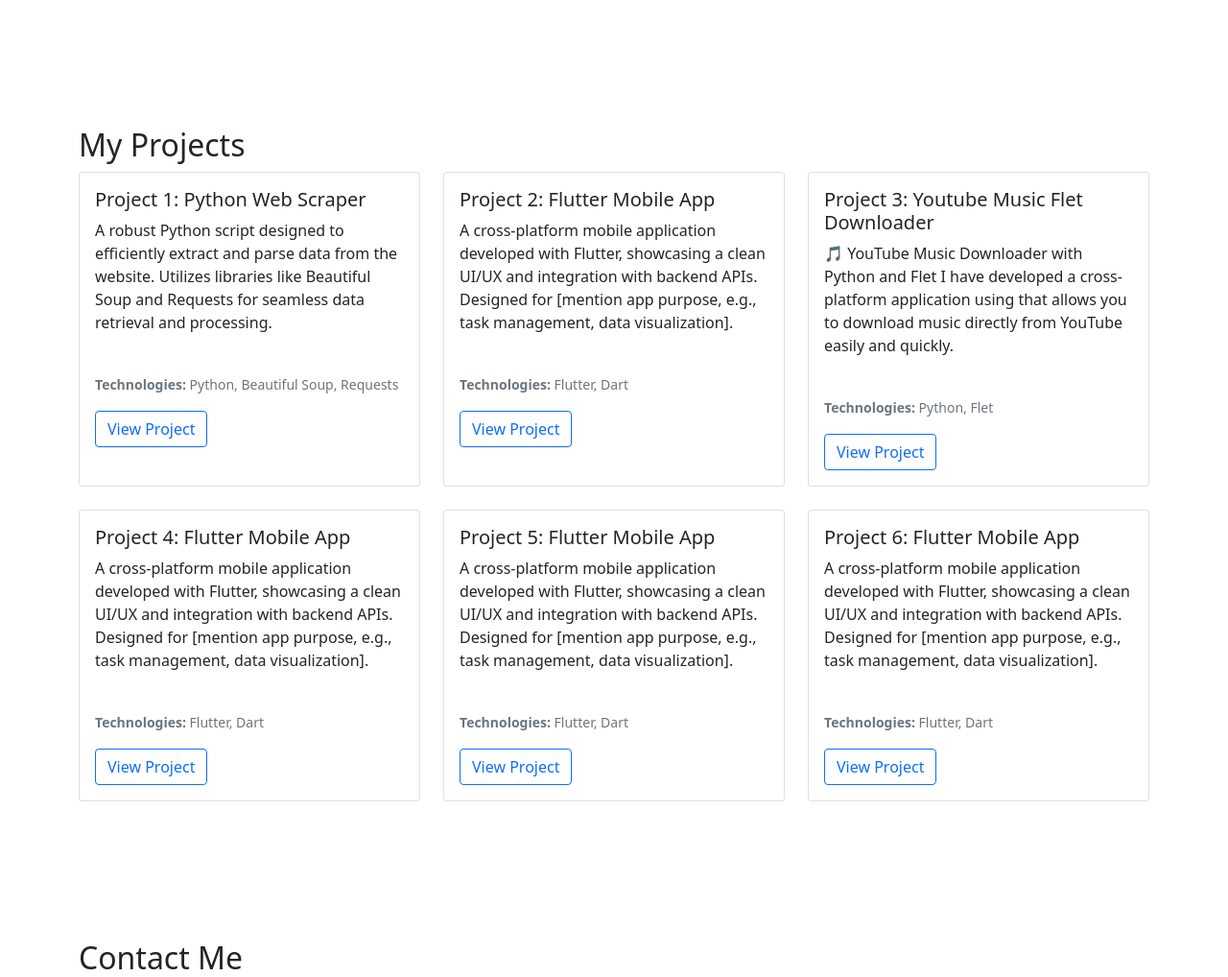
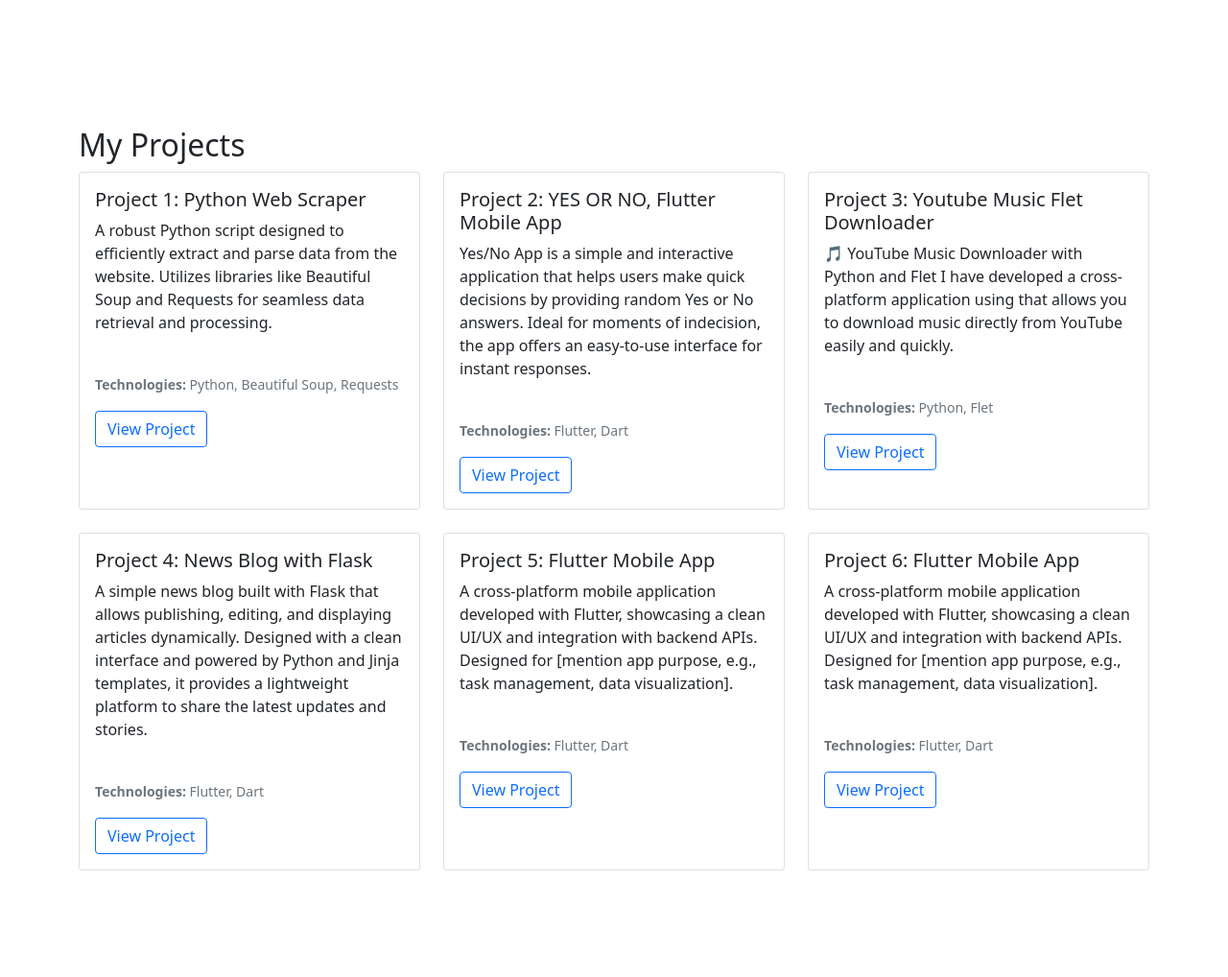
Before and after one commit to marvinzuniga19/mz_portfolio_fastApi, a Python web app: template templates/index.html in a window 1280 px wide. Shown: the part 426-1444 px from the top of the page at 96% size. Run offline with Jinja, Linux system fonts and the light colour scheme; the template is opened without the code that fills it, so the values that code supplies are empty.

Commit message:
new changes

```diff
--- a/templates/index.html
+++ b/templates/index.html
@@ -76,11 +76,11 @@
                 <div class="col">
                     <div class="card h-100">
                         <div class="card-body">
-                            <h5 class="card-title">Project 2: Flutter Mobile App</h5>
-                            <p class="card-text">A cross-platform mobile application developed with Flutter, showcasing a clean UI/UX and integration with backend APIs. Designed for [mention app purpose, e.g., task management, data visualization].</p>
+                            <h5 class="card-title">Project 2: YES OR NO, Flutter Mobile App </h5>
+                            <p class="card-text">Yes/No App is a simple and interactive application that helps users make quick decisions by providing random Yes or No answers. Ideal for moments of indecision, the app offers an easy-to-use interface for instant responses.</p>
                             <img src="" alt="">
                             <p class="card-text"><small class="text-muted"><strong>Technologies:</strong> Flutter, Dart</small></p>
-                            <a href="#" target="_blank" class="btn btn-outline-primary">View Project</a>
+                            <a href="https://github.com/marvinzuniga19/Yes_no_app" target="_blank" class="btn btn-outline-primary">View Project</a>
                         </div>
                     </div>
                 </div>
@@ -101,8 +101,8 @@
                  <div class="col">
                     <div class="card h-100">
                         <div class="card-body">
-                            <h5 class="card-title">Project 4: Flutter Mobile App</h5>
-                            <p class="card-text">A cross-platform mobile application developed with Flutter, showcasing a clean UI/UX and integration with backend APIs. Designed for [mention app purpose, e.g., task management, data visualization].</p>
+                            <h5 class="card-title">Project 4: News Blog with Flask</h5>
+                            <p class="card-text">A simple news blog built with Flask that allows publishing, editing, and displaying articles dynamically. Designed with a clean interface and powered by Python and Jinja templates, it provides a lightweight platform to share the latest updates and stories.</p>
                             <img src="" alt="">
                             <p class="card-text"><small class="text-muted"><strong>Technologies:</strong> Flutter, Dart</small></p>
                             <a href="#" target="_blank" class="btn btn-outline-primary">View Project</a>
```
